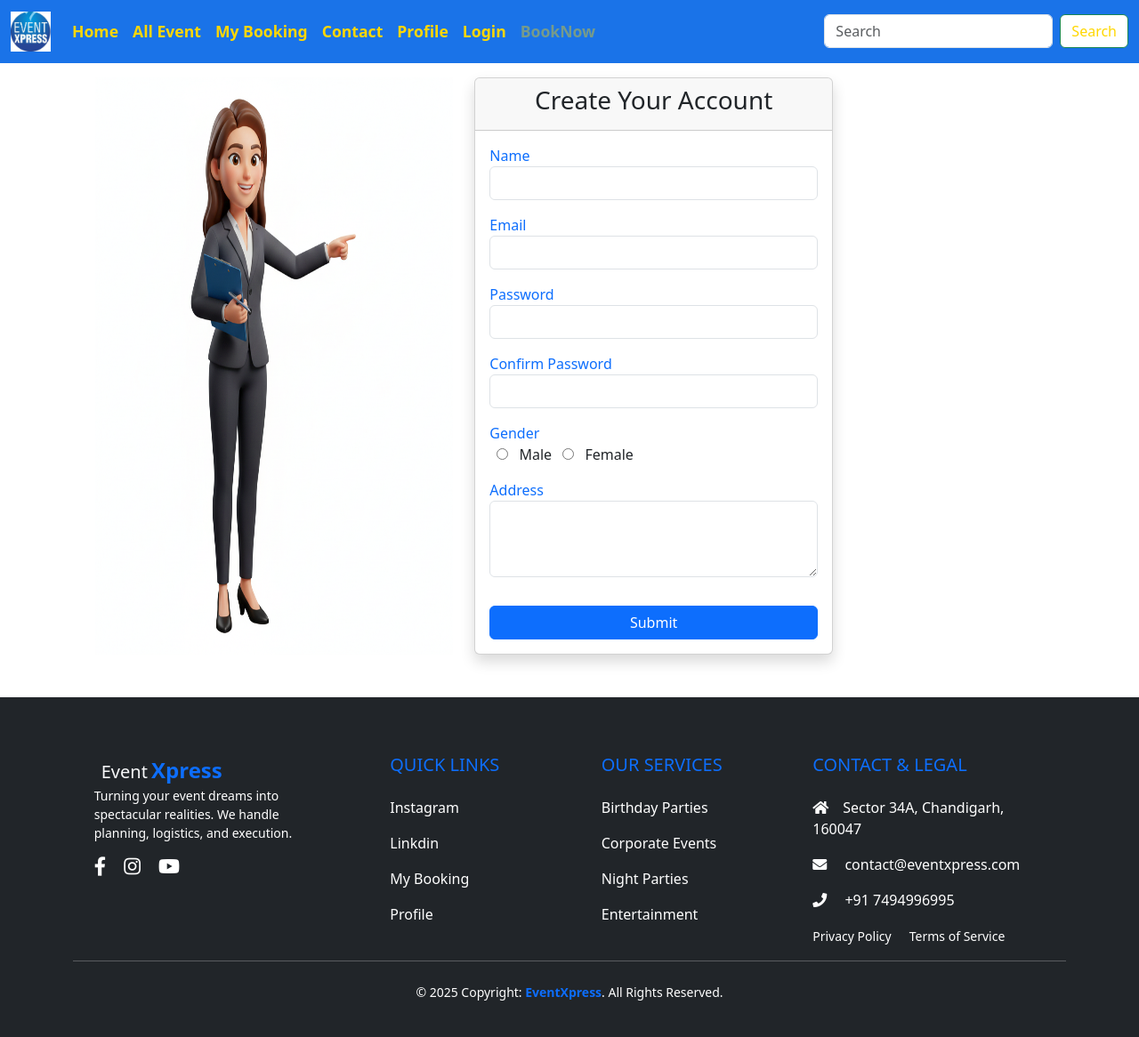
After one commit to Jasbir001/Event_Management, a Node server app: page /useraccount in a window 1280 px wide. The commit adds this page. Shown: the whole page at 89% size. Run offline with Node 20, Linux system fonts and the light colour scheme; some libraries are stand-ins or nearby versions.

```diff
--- a/Controller/LoginController.js
+++ b/Controller/LoginController.js
@@ -12,6 +12,11 @@ class Login
 
         }
     }
+    createuser(req,res)
+    {
+        if(req.method=="GET")
+            res.render('createuser')
+    }
 }
 
 
--- a/routes.js
+++ b/routes.js
@@ -3,6 +3,7 @@ const router = express.Router();
 const Apoint_Object = require('./Controller/AppointmentController')
 const contact_obj = require('./Controller/ContactController')
 const login_obj = require('./Controller/LoginController')
+const event_obj = require('./Controller/Eventcontroller')
 
 router.get('/',(req,res)=>{
 res.render('home')
@@ -20,7 +21,12 @@ router.post('/contact',(req,res)=>{
 router.use('/login',(req,res) =>{
     login_obj.Login_user(req,res)
 })
-
+router.use('/useraccount',(req,res)=>{
+    login_obj.createuser(req,res)
+})
+router.use('/event',(req,res)=>{
+    event_obj.eventbooked(req,res)
+})
 
 
 
--- a/views/Header/User_header.ejs
+++ b/views/Header/User_header.ejs
@@ -11,7 +11,7 @@
           <a class="nav-link" aria-current="page" href="/">Home</a>
         </li>
         <li class="nav-item">
-          <a class="nav-link" aria-current="page" href="/All_event">All Event</a>
+          <a class="nav-link" aria-current="page" href="/eventbooks">All Event</a>
         </li>
         <li class="nav-item">
           <a class="nav-link" aria-current="page" href="/mybooking">My Booking</a>
--- a/views/contact.ejs
+++ b/views/contact.ejs
@@ -44,8 +44,8 @@
 
     <div class="container mt-5">
         <div class="row mt-4">
-            <div class="col-sm-8 mt-3">
-                <h1 class="text-primary "> Our Recepation Team is Here to help You!</h1>
+            <div class="col-sm-7 mt-3">
+                <h2 class="text-primary "> Our Recepation Team is Here to help You!</h2>
                 <form action="/contact" method="post">
                     <div class="mt-3 mb-3">
                         <label for="name" class="form-label">Name</label>
@@ -77,7 +77,7 @@
 
                 </div>
             </div>
-            <div class="col-sm-4">
+            <div class="col-sm-5">
             <img src="../public/image/girl_contact.jpg" class="img-fluid" style="height:100%">
             </div>
         </div>
--- /dev/null
+++ b/views/createuser.ejs
@@ -0,0 +1,82 @@
+<!DOCTYPE html>
+<html lang="en">
+<head>
+    <meta charset="UTF-8">
+    <meta name="viewport" content="width=device-width, initial-scale=1.0">
+    <!-- <title>EventXpress</title> -->
+    <%- include ('CDN/bootstrap') %>
+</head>
+<body>
+    <%- include ('Header/User_header') %>
+
+    <div class="conrainer-fluid mt-3">
+        <div class="row">
+            <div class="row">
+            <div class="col-sm-4 offset-sm-1">
+                <img src="../public/image/newuser.jpg" class="img-fluid" alt="New User" style="height: 100%;">
+            </div>
+
+    <div class="col-sm-4">
+        <div class="card shadow">
+
+            <div class="card-header">
+                <h3 class="text-center">Create Your Account</h3>
+            </div>
+
+            <div class="card-body">
+
+                <form action="/useraccount" method="post">
+
+                    <div class="mb-3">
+                        <label for="username" class="text-primary">Name</label>
+                        <input type="text" class="form-control" id="username" name="username" required>
+                    </div>
+
+                    <div class="mb-3">
+                        <label for="email" class="text-primary">Email</label>
+                        <input type="email" class="form-control" id="email" name="email" required>
+                    </div>
+
+                    <div class="mb-3">
+                        <label for="password" class="text-primary">Password</label>
+                        <input type="password" class="form-control" id="password" name="password" required>
+                    </div>
+
+                    <div class="mb-3">
+                        <label for="cpassword" class="text-primary">Confirm Password</label>
+                        <!-- ❌ type="cpassword" → ✅ type="password" -->
+                        <input type="password" class="form-control" id="cpassword" name="cpassword" required>
+                    </div>
+
+                    <div class="mb-3">
+                        <label class="text-primary">Gender</label><br>
+                        <input type="radio" name="gender" value="male" class="mx-2" required> Male
+                        <input type="radio" name="gender" value="female" class="mx-2"> Female
+                    </div>
+
+                    <div class="mb-3">
+                        <label for="address" class="text-primary">Address</label>
+                        <textarea class="form-control" id="address" name="address" rows="3" required></textarea>
+                    </div>
+
+                    <button type="submit" class="btn btn-primary w-100 mt-3">
+                        Submit
+                    </button>
+
+                </form>
+            </div>
+
+        </div>
+    </div>
+
+</div>
+
+        </div>
+    </div>
+
+
+    <%- include ('Chat/chat') %>
+    <%- include ('Footer/user') %>
+    <%- include ('CDN/javascript') %>
+</body>
+</html>
--- a/views/home.ejs
+++ b/views/home.ejs
@@ -74,10 +74,10 @@
     </div>
 
 
-    <div class="container-fluid mt-3">
+    <div class="container-fluid mt-5">
         <div class="row mt-3">
             <div class="col-sm-6">
-                <img class="point" src="/public/image/arrow.jpg" style="width:100%; height:100%"/>
+                <img class="point" src="/public/image/girl_right.jpg" style="width:100%; height:100%"/>
             </div>
             <div class="col-sm-6 mt-3">
                 <h3 class="fs-2 text-primary ">Booking</h3>
--- a/views/login.ejs
+++ b/views/login.ejs
@@ -14,6 +14,9 @@
         <div class="container mt-5 login_div_margin_bottom">
         <div class="row mt-3">
             <div class="col-sm-4 offset-sm-4 mt-3">
+
+                <img src="../public/image/login.jpg" class="img-fluid mx-auto d-block" alt="Logo" style="width:180px;height:180px;">
+
                 <div class="card">
                     <div class="card_header text-center">
                         <h3>Login</h3>
@@ -30,7 +33,7 @@
                         <button type="submit" class="btn btn-primary w-100">Login</button>
                     </form>
                     <a href="/forget_password" class="d-block mt-3 text-center text-primary">Forgot Password</a>
-                    <a href="/register_account" class="d-block mt-3 text-center text-primary">Not have an Account?New User</a>
+                    <a href="/useraccount" class="d-block mt-3 text-center text-primary">Not have an Account?New User</a>
 
                    </div>
                 </div>
```
Also changed, not shown: Controller/Eventcontroller.js (added, +15 -0 lines), views/eventbooked.ejs (added, +14 -0 lines), public/image/girl_contact.jpg, public/image/girl_right.jpg (added), public/image/login.jpg (added), public/image/newuser.jpg (added).
